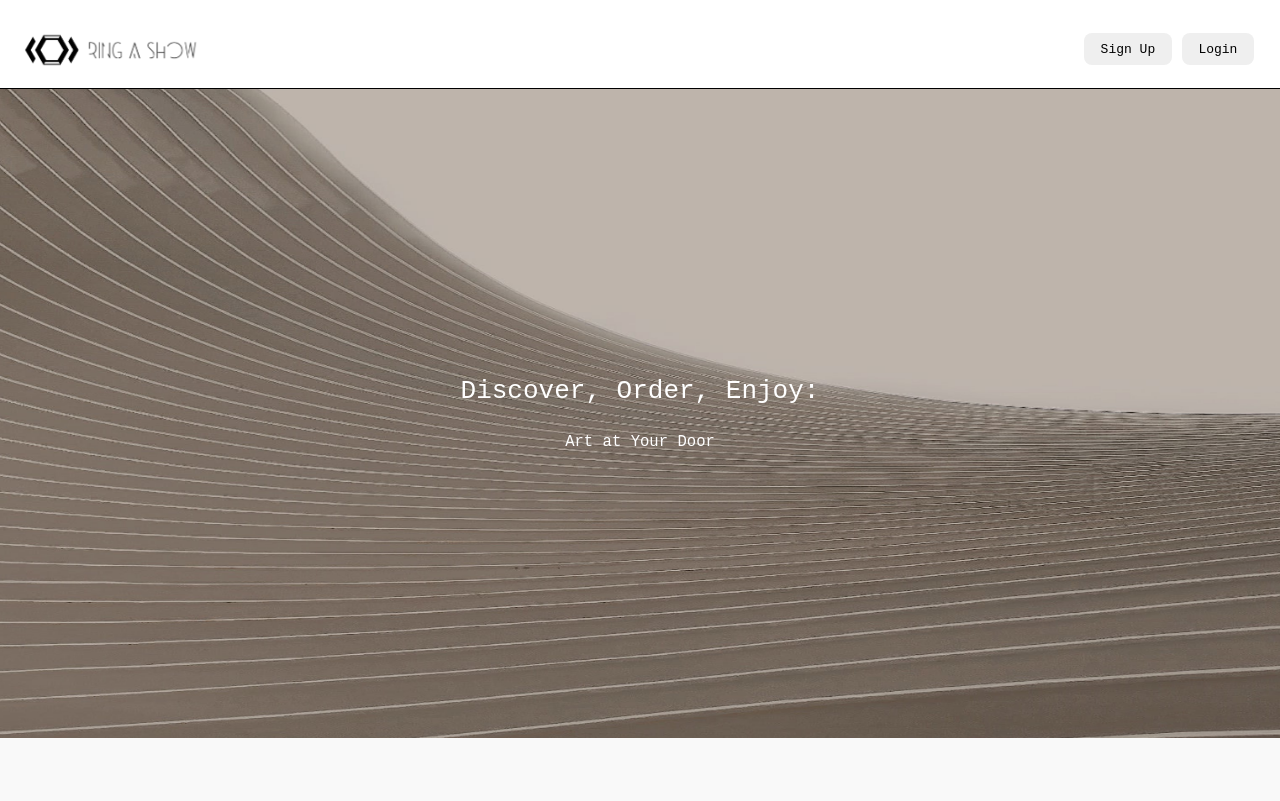
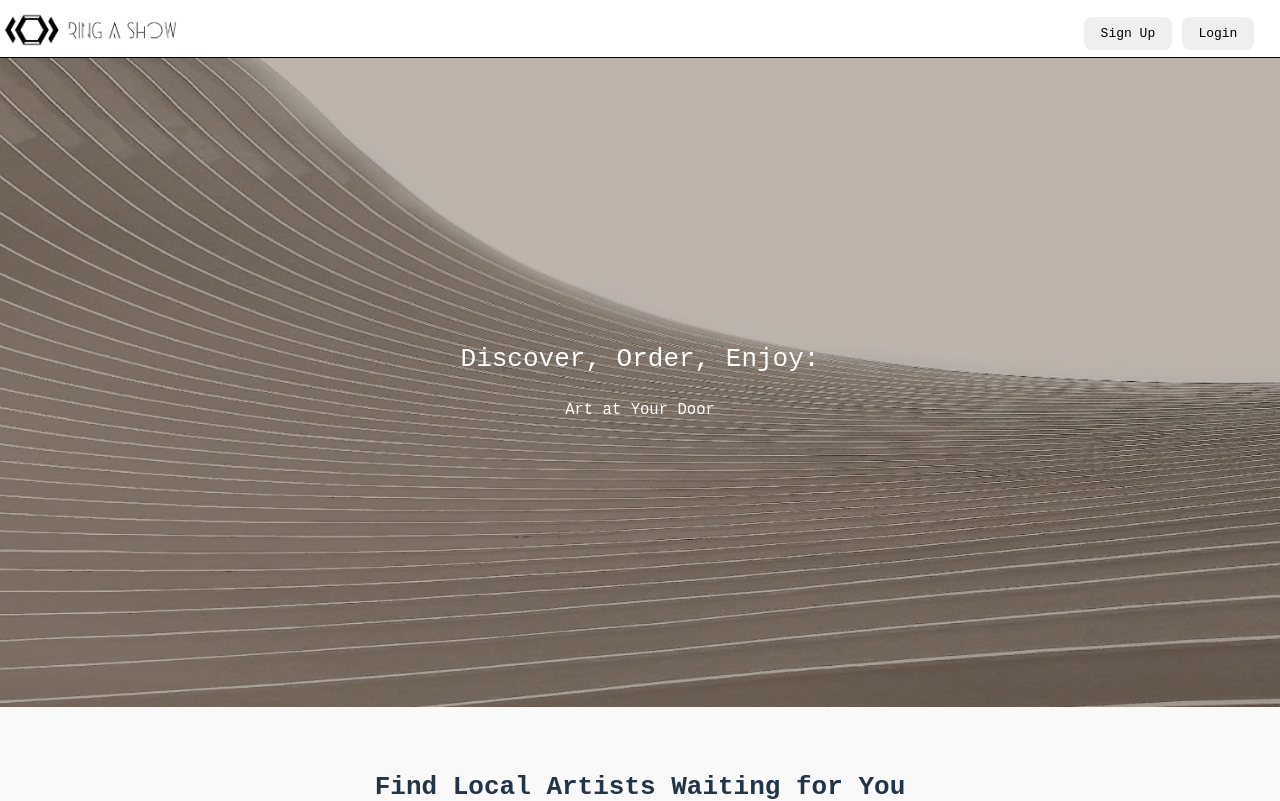
Before and after one commit to artist-booking-app/ring-a-show-frontend, a React (Vite) app: page / in a window 1280 px wide. Shown: the top 801 px of the page. Built offline with nearby package versions, Linux system fonts and the light colour scheme; no server answers.

Commit message:
cleans app and index

```diff
--- a/src/App.css
+++ b/src/App.css
@@ -1,14 +1,5 @@
-/*
-Yellow (#FFCE32), Prussian blue (#1D63FF)
-
-*/
-
 #root {
-  /* max-width: 1280px; */
-  /* margin: 0 auto; */
-  /* padding: 2rem; */
   text-align: center;
-
 }
 
 body{
@@ -17,44 +8,4 @@
   min-width: 100vw;
   min-height: 100vh;
   position: relative;
-  /* background-image: url("../src/assets/background1.jpg"); */
-  background-size: cover;
-  background-repeat: no-repeat;
-  background-position: center center;
 }
-
-.logo {
-  height: 6em;
-  padding: 1.5em;
-  will-change: filter;
-  transition: filter 300ms;
-}
-.logo:hover {
-  filter: drop-shadow(0 0 2em #646cffaa);
-}
-.logo.react:hover {
-  filter: drop-shadow(0 0 2em #61dafbaa);
-}
-
-@keyframes logo-spin {
-  from {
-    transform: rotate(0deg);
-  }
-  to {
-    transform: rotate(360deg);
-  }
-}
-
-@media (prefers-reduced-motion: no-preference) {
-  a:nth-of-type(2) .logo {
-    animation: logo-spin infinite 20s linear;
-  }
-}
-
-.card {
-  padding: 2em;
-}
-
-.read-the-docs {
-  color: #888;
-}
--- a/src/index.css
+++ b/src/index.css
@@ -8,31 +8,11 @@
   background-color: var(--white);
 
 
-  /* Option 1 */
-  --yellow: #fcbe0d;
-  --dark-yellow: #fca60d;
-  --light-yellow: #fcd60d;
-  --blue: #0d4bfc;
-  --light-blue: #0dfcbe;
-  --purple: #be0dfc;
-  /* Option 2 */
-  --light-blue: #b5dfdb;
+  /* Colors */
   --black: #2b3534;
   --dark-green: #0a4b3f;
   --grey: #708a88;
-  --light-purple: #b9b5df;
-  --light-brown: #dfcab5;
-  /* Option 3 */
-  --primary: #9C27B0;
-  --primaryDark: #89119D;
-  --secondary: #FFCE00;
-  --secondaryDark: rgb(223,187,2);
   --white: #FFF;
-  --black: #000;
-    /* Option 4 */
-    --malachite: #31EC56;
-    --razzmatazz: #EF036C;
-    --heliotrope:  #EE72F8;
 
 
 
@@ -97,9 +77,7 @@
   a:hover {
     color: #747bff;
   }
-  /* button {
-    background-color: #f9f9f9;
-  } */
+
 }
 
 /* UserPage and BookingsListUser */
```
